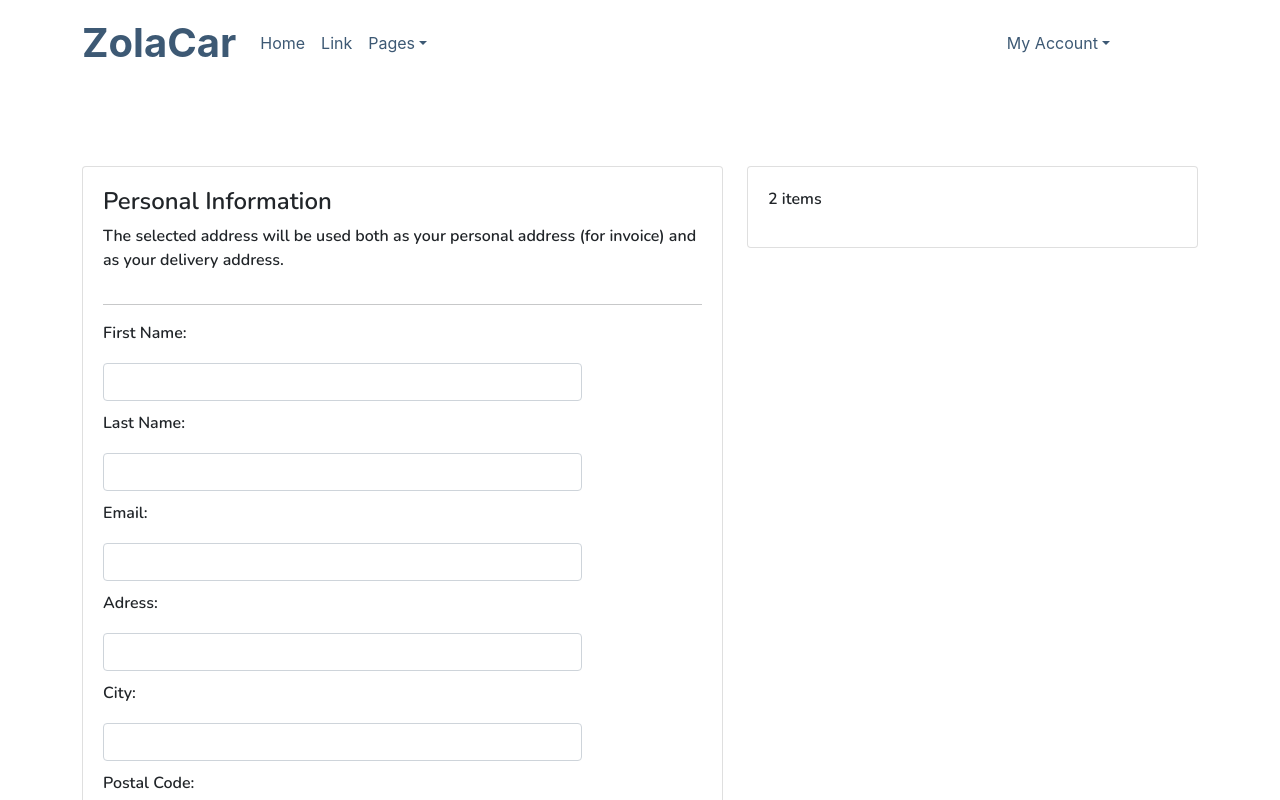
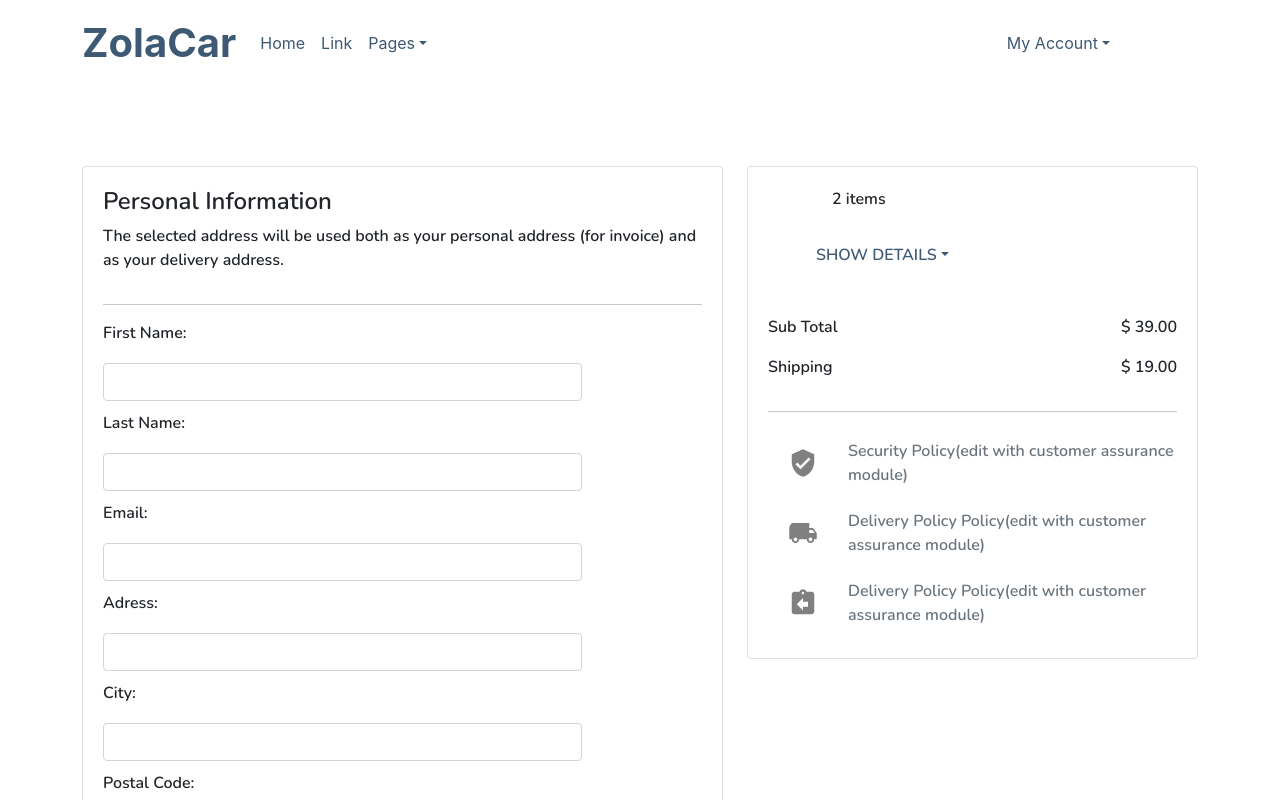
Before and after one commit to Marcos8060/upcar, a React (Create React App) app: page /checkout in a window 1280 px wide. Shown: the top 800 px of the page. Built offline with nearby package versions, Linux system fonts and the light colour scheme.

Commit message:
created the checkout page

```diff
--- a/src/components/Checkout.js
+++ b/src/components/Checkout.js
@@ -1,44 +1,171 @@
-import React from 'react'
-import './css/checkout.css'
+import React from "react";
+import "./css/checkout.css";
+import car from "../images/car1.jpg";
+import VerifiedUserIcon from '@material-ui/icons/VerifiedUser';
+import LocalShippingIcon from '@material-ui/icons/LocalShipping';
+import AssignmentReturnIcon from '@material-ui/icons/AssignmentReturn';
 
 function Checkout() {
   return (
-    <div className='app__checkout'>
+    <div className="app__checkout">
       <div className="container">
         <div className="row">
           <div className="col-md-7 mb-4">
             <div className="card">
               <h4>Personal Information</h4>
-                        <p>The selected address will be used both as your personal address (for invoice) and as your delivery address.</p>
+              <p>
+                The selected address will be used both as your personal address
+                (for invoice) and as your delivery address.
+              </p>
               <hr />
               <form>
-                            <label htmlFor="first name" className="form-label">First Name:</label>
+                <label htmlFor="first name" className="form-label">
+                  First Name:
+                </label>
                 <input type="text" className="form-control" />
-                            <label htmlFor="last name" className="form-label">Last Name:</label>
+                <label htmlFor="last name" className="form-label">
+                  Last Name:
+                </label>
                 <input type="text" className="form-control" />
-                            <label htmlFor="email" className="form-label">Email:</label>
+                <label htmlFor="email" className="form-label">
+                  Email:
+                </label>
                 <input type="email" className="form-control" />
-                            <label htmlFor="adress" className="form-label">Adress:</label>
+                <label htmlFor="adress" className="form-label">
+                  Adress:
+                </label>
                 <input type="text" className="form-control" />
-                            <label htmlFor="city" className="form-label">City:</label>
+                <label htmlFor="city" className="form-label">
+                  City:
+                </label>
                 <input type="text" className="form-control" />
-                            <label htmlFor="postal code" className="form-label">Postal Code:</label>
+                <label htmlFor="postal code" className="form-label">
+                  Postal Code:
+                </label>
                 <input type="text" className="form-control" />
-                            <label htmlFor="county" className="form-label">County:</label>
+                <label htmlFor="county" className="form-label">
+                  County:
+                </label>
                 <input type="text" className="form-control" />
-                            <button className='submitBtn btn'>Submit</button>
+                <button className="submitBtn btn">Submit</button>
               </form>
             </div>
           </div>
-                <div className="col-md-5">
+          <div className="col-md-5 mb-4">
             <div className="card">
-                        <p>2 items</p>
+              <p className="items">2 items</p>
+              <nav class="navbar navbar-expand-lg">
+                <div class="container-fluid">
+                  <a class="navbar-brand" href="#"></a>
+                  <button
+                    class="navbar-toggler"
+                    type="button"
+                    data-bs-toggle="collapse"
+                    data-bs-target="#navbarNavDropdown"
+                    aria-controls="navbarNavDropdown"
+                    aria-expanded="false"
+                    aria-label="Toggle navigation"
+                  >
+                    <span class="navbar-toggler-icon"></span>
+                  </button>
+                  <div class="collapse navbar-collapse" id="navbarNavDropdown">
+                    <ul class="navbar-nav me-auto">
+                      <li class="nav-item dropdown">
+                        <a
+                          class="nav-link dropdown-toggle"
+                          href="#"
+                          id="navbarDropdownMenuLink"
+                          role="button"
+                          data-bs-toggle="dropdown"
+                          aria-expanded="false"
+                        >
+                          SHOW DETAILS
+                        </a>
+                        <ul
+                          class="dropdown-menu"
+                          aria-labelledby="navbarDropdownMenuLink"
+                        >
+                          <div className="d-flex justify-content-between">
+                            <div>
+                              <img
+                                className="img-fluid cartImg"
+                                src={car}
+                                alt=""
+                              />
+                            </div>
+                            <div>
+                              <small className="fw-bold">
+                                Lamborgini Gallardo
+                              </small>
+                              <br />
+                              <span className="cartPrice">$ 400</span>
+                            </div>
+                          </div>
+                          <hr />
+                          <div className="d-flex justify-content-between">
+                            <div>
+                              <img
+                                className="img-fluid cartImg"
+                                src={car}
+                                alt=""
+                              />
+                            </div>
+                            <div>
+                              <small className="fw-bold">
+                                Lamborgini Gallardo
+                              </small>
+                              <br />
+                              <span className="cartPrice">$ 400</span>
+                            </div>
+                          </div>
+                          <hr />
+                          <div className="d-flex justify-content-between">
+                            <div>
+                              <img
+                                className="img-fluid cartImg"
+                                src={car}
+                                alt=""
+                              />
+                            </div>
+                            <div>
+                              <small>Lamborgini Gallardo</small>
+                              <br />
+                              <span className="cartPrice">$ 400</span>
+                            </div>
+                          </div>
+                        </ul>
+                      </li>
+                    </ul>
+                  </div>
+                </div>
+              </nav>
+              <div className="d-flex justify-content-between align-items-center">
+                <p>Sub Total</p>
+                <p>$ 39.00</p>
+              </div>
+              <div className="d-flex justify-content-between align-items-center">
+                <p>Shipping</p>
+                <p>$ 19.00</p>
+              </div>
+              <hr />
+              <div className="d-flex align-items-center">
+                  <VerifiedUserIcon className='cartIcons' />
+                  <span className="text-muted">Security Policy(edit with customer assurance module)</span>
+                  </div>
+                  <div className="d-flex align-items-center">
+                  <LocalShippingIcon className='cartIcons' />
+                  <span className="text-muted">Delivery Policy Policy(edit with customer assurance module)</span>
+                  </div>
+                  <div className="d-flex align-items-center">
+                  <AssignmentReturnIcon className='cartIcons' />
+                  <span className="text-muted">Delivery Policy Policy(edit with customer assurance module)</span>
                   </div>
             </div>
           </div>
         </div>
       </div>
-  )
+    </div>
+  );
 }
 
-export default Checkout
+export default Checkout;
--- a/src/components/css/checkout.css
+++ b/src/components/css/checkout.css
@@ -18,3 +18,6 @@
 .form-control:focus{
     box-shadow: none;
 }
+.items{
+    margin-left: 8vh;
+}
```
Lines whose indentation alone changed are shown as unchanged.
